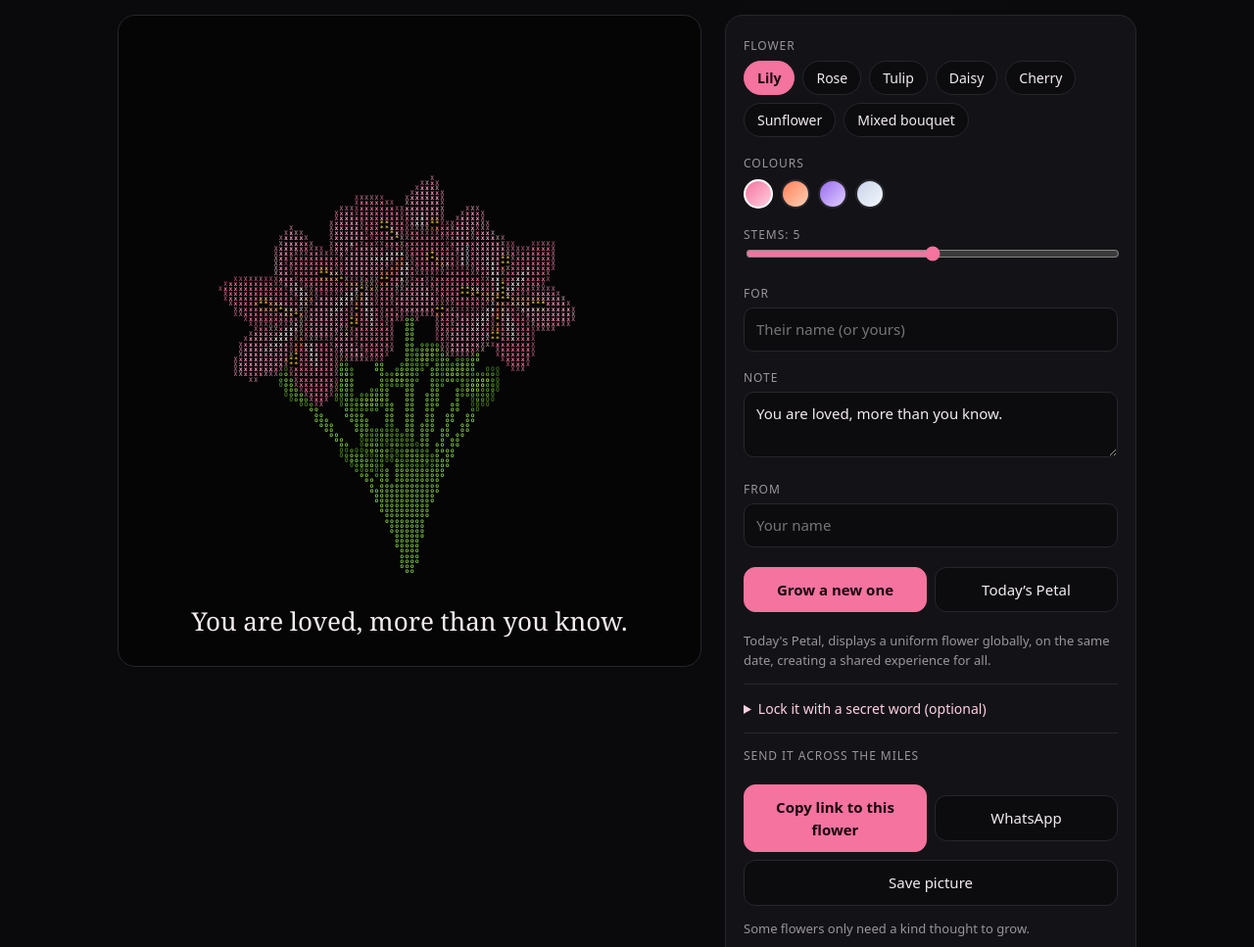
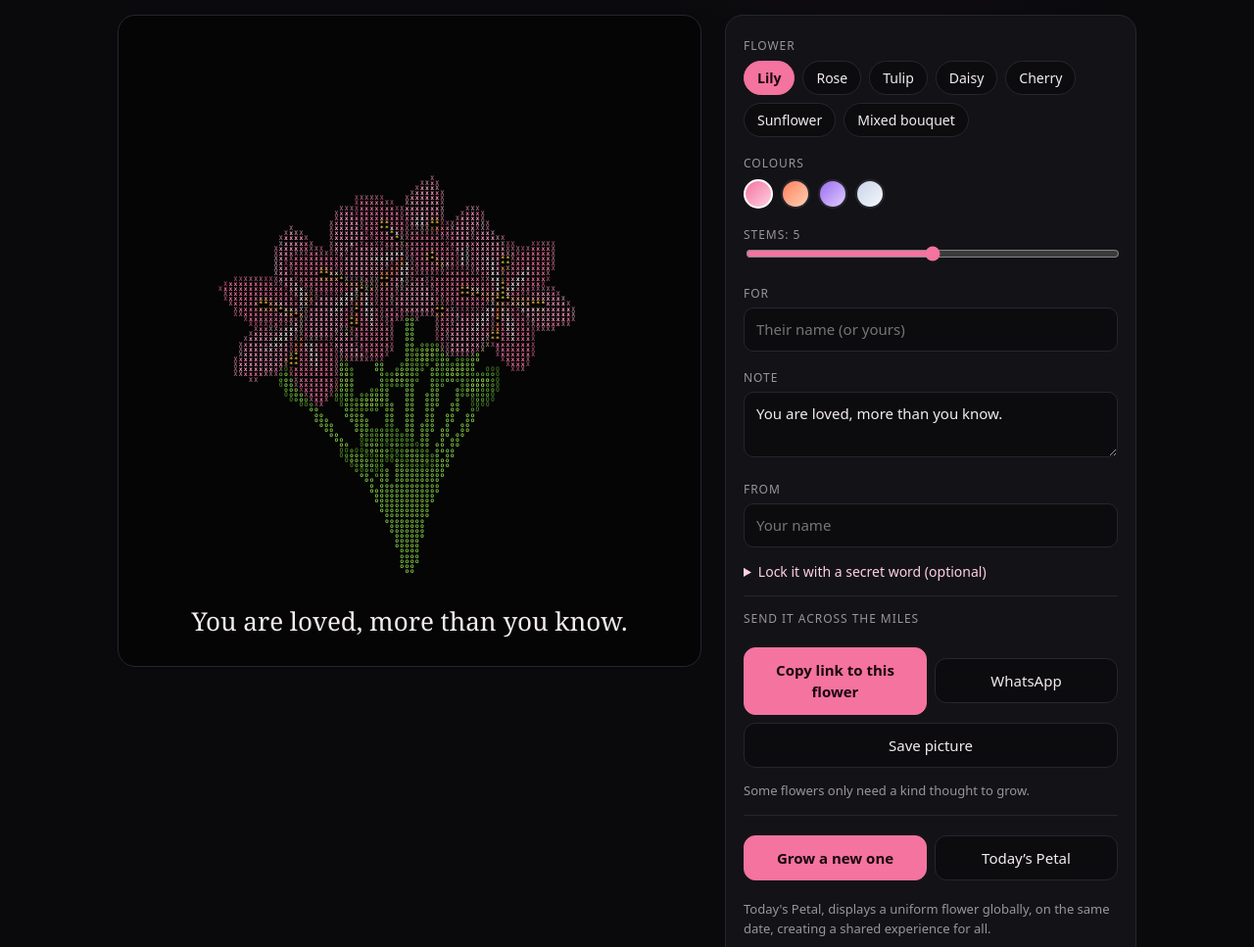
Before and after one commit to Dhriti-Roy/ascii-bloom, a website: page index.html in a window 1280 px wide. Shown: the part 133-1100 px from the top of the page at 98% size. Drawn offline with Linux system fonts and the light colour scheme.

Commit message:
Update index.html

```diff
--- a/index.html
+++ b/index.html
@@ -103,11 +103,7 @@
   <div><label for="name">For</label><input type="text" id="name" maxlength="30" placeholder="Their name (or yours)"></div>
   <div><label for="note">Note</label><textarea id="note" maxlength="120" placeholder="Thinking of you, always."></textarea></div>
   <div><label for="fromi">From</label><input type="text" id="fromi" maxlength="30" placeholder="Your name"></div>
-  <div class="row"><button class="btn main" id="again">Grow a new one</button><button class="btn" id="daily">Today’s Petal</button></div>
 
-  <p class="hint">
-   Today's Petal, displays a uniform flower globally, on the same date, creating a shared experience for all.</p>
-  <hr>
 
 <details class="lock"><summary>Lock it with a secret word (optional)</summary>
 <input type="text" id="pw" maxlength="40" autocomplete="off" placeholder="Type a secret word"><p class="hint">With a word, your flower and note are encrypted inside the link, and whoever opens it must type the word. Tell them the word in a different chat. Leave it empty for a link that opens straight away.</p></details>
```
